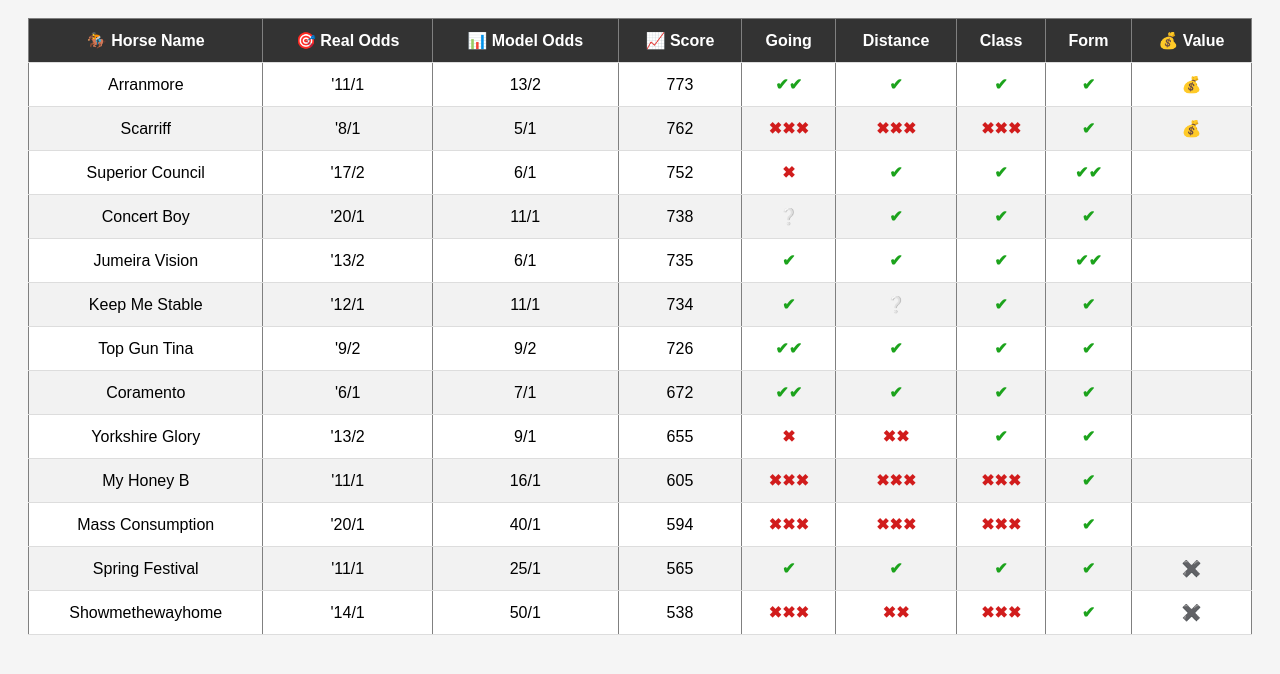
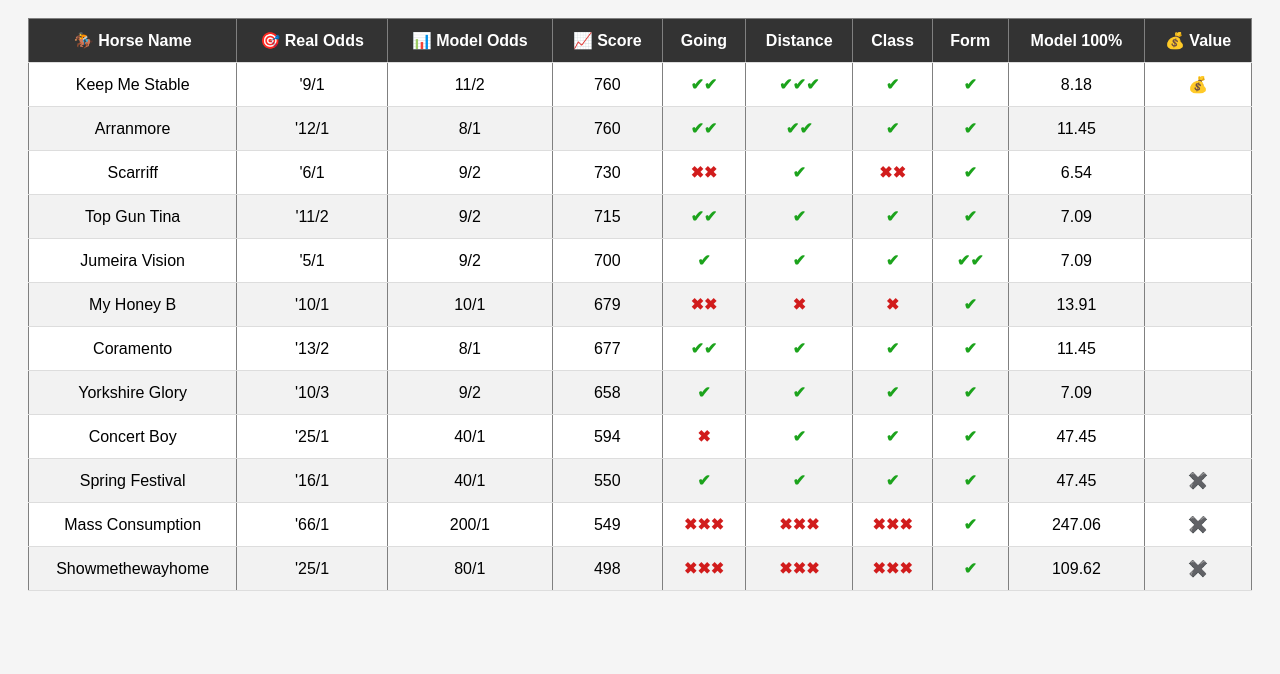
Before and after one commit to scottymelloty/racing-visualizer, a plain HTML site: page 16-55_Musselburgh.html in a window 1280 px wide. Shown: the part 68-742 px from the top of the page. Drawn offline with Linux system fonts and the light colour scheme.

Commit message:
Auto-upload 16-55_Musselburgh.html

```diff
--- a/16-55_Musselburgh.html
+++ b/16-55_Musselburgh.html
@@ -45,151 +45,153 @@
       <th>Distance</th>
       <th>Class</th>
       <th>Form</th>
+      <th>Model 100%</th>
       <th>💰 Value</th>
     </tr>
   </thead>
   <tbody>
     <tr>
+      <td>Keep Me Stable</td>
+      <td>'9/1</td>
+      <td>11/2</td>
+      <td>760</td>
+      <td><span style="color:#1ca31c;font-weight:bold;">✔</span><span style="color:#1ca31c;font-weight:bold;">✔</span></td>
+      <td><span style="color:#1ca31c;font-weight:bold;">✔</span><span style="color:#1ca31c;font-weight:bold;">✔</span><span style="color:#1ca31c;font-weight:bold;">✔</span></td>
+      <td><span style="color:#1ca31c;font-weight:bold;">✔</span></td>
+      <td><span style="color:#1ca31c;font-weight:bold;">✔</span></td>
+      <td>8.18</td>
+      <td>💰</td>
+    </tr>
+    <tr>
       <td>Arranmore</td>
-      <td>'11/1</td>
-      <td>13/2</td>
-      <td>773</td>
+      <td>'12/1</td>
+      <td>8/1</td>
+      <td>760</td>
+      <td><span style="color:#1ca31c;font-weight:bold;">✔</span><span style="color:#1ca31c;font-weight:bold;">✔</span></td>
+      <td><span style="color:#1ca31c;font-weight:bold;">✔</span><span style="color:#1ca31c;font-weight:bold;">✔</span></td>
+      <td><span style="color:#1ca31c;font-weight:bold;">✔</span></td>
+      <td><span style="color:#1ca31c;font-weight:bold;">✔</span></td>
+      <td>11.45</td>
+      <td></td>
+    </tr>
+    <tr>
+      <td>Scarriff</td>
+      <td>'6/1</td>
+      <td>9/2</td>
+      <td>730</td>
+      <td><span style="color:#d11c1c;font-weight:bold;">✖</span><span style="color:#d11c1c;font-weight:bold;">✖</span></td>
+      <td><span style="color:#1ca31c;font-weight:bold;">✔</span></td>
+      <td><span style="color:#d11c1c;font-weight:bold;">✖</span><span style="color:#d11c1c;font-weight:bold;">✖</span></td>
+      <td><span style="color:#1ca31c;font-weight:bold;">✔</span></td>
+      <td>6.54</td>
+      <td></td>
+    </tr>
+    <tr>
+      <td>Top Gun Tina</td>
+      <td>'11/2</td>
+      <td>9/2</td>
+      <td>715</td>
       <td><span style="color:#1ca31c;font-weight:bold;">✔</span><span style="color:#1ca31c;font-weight:bold;">✔</span></td>
       <td><span style="color:#1ca31c;font-weight:bold;">✔</span></td>
       <td><span style="color:#1ca31c;font-weight:bold;">✔</span></td>
       <td><span style="color:#1ca31c;font-weight:bold;">✔</span></td>
-      <td>💰</td>
+      <td>7.09</td>
+      <td></td>
     </tr>
     <tr>
-      <td>Scarriff</td>
-      <td>'8/1</td>
-      <td>5/1</td>
-      <td>762</td>
+      <td>Jumeira Vision</td>
+      <td>'5/1</td>
+      <td>9/2</td>
+      <td>700</td>
+      <td><span style="color:#1ca31c;font-weight:bold;">✔</span></td>
+      <td><span style="color:#1ca31c;font-weight:bold;">✔</span></td>
+      <td><span style="color:#1ca31c;font-weight:bold;">✔</span></td>
+      <td><span style="color:#1ca31c;font-weight:bold;">✔</span><span style="color:#1ca31c;font-weight:bold;">✔</span></td>
+      <td>7.09</td>
+      <td></td>
+    </tr>
+    <tr>
+      <td>My Honey B</td>
+      <td>'10/1</td>
+      <td>10/1</td>
+      <td>679</td>
+      <td><span style="color:#d11c1c;font-weight:bold;">✖</span><span style="color:#d11c1c;font-weight:bold;">✖</span></td>
+      <td><span style="color:#d11c1c;font-weight:bold;">✖</span></td>
+      <td><span style="color:#d11c1c;font-weight:bold;">✖</span></td>
+      <td><span style="color:#1ca31c;font-weight:bold;">✔</span></td>
+      <td>13.91</td>
+      <td></td>
+    </tr>
+    <tr>
+      <td>Coramento</td>
+      <td>'13/2</td>
+      <td>8/1</td>
+      <td>677</td>
+      <td><span style="color:#1ca31c;font-weight:bold;">✔</span><span style="color:#1ca31c;font-weight:bold;">✔</span></td>
+      <td><span style="color:#1ca31c;font-weight:bold;">✔</span></td>
+      <td><span style="color:#1ca31c;font-weight:bold;">✔</span></td>
+      <td><span style="color:#1ca31c;font-weight:bold;">✔</span></td>
+      <td>11.45</td>
+      <td></td>
+    </tr>
+    <tr>
+      <td>Yorkshire Glory</td>
+      <td>'10/3</td>
+      <td>9/2</td>
+      <td>658</td>
+      <td><span style="color:#1ca31c;font-weight:bold;">✔</span></td>
+      <td><span style="color:#1ca31c;font-weight:bold;">✔</span></td>
+      <td><span style="color:#1ca31c;font-weight:bold;">✔</span></td>
+      <td><span style="color:#1ca31c;font-weight:bold;">✔</span></td>
+      <td>7.09</td>
+      <td></td>
+    </tr>
+    <tr>
+      <td>Concert Boy</td>
+      <td>'25/1</td>
+      <td>40/1</td>
+      <td>594</td>
+      <td><span style="color:#d11c1c;font-weight:bold;">✖</span></td>
+      <td><span style="color:#1ca31c;font-weight:bold;">✔</span></td>
+      <td><span style="color:#1ca31c;font-weight:bold;">✔</span></td>
+      <td><span style="color:#1ca31c;font-weight:bold;">✔</span></td>
+      <td>47.45</td>
+      <td></td>
+    </tr>
+    <tr>
+      <td>Spring Festival</td>
+      <td>'16/1</td>
+      <td>40/1</td>
+      <td>550</td>
+      <td><span style="color:#1ca31c;font-weight:bold;">✔</span></td>
+      <td><span style="color:#1ca31c;font-weight:bold;">✔</span></td>
+      <td><span style="color:#1ca31c;font-weight:bold;">✔</span></td>
+      <td><span style="color:#1ca31c;font-weight:bold;">✔</span></td>
+      <td>47.45</td>
+      <td>✖️</td>
+    </tr>
+    <tr>
+      <td>Mass Consumption</td>
+      <td>'66/1</td>
+      <td>200/1</td>
+      <td>549</td>
       <td><span style="color:#d11c1c;font-weight:bold;">✖</span><span style="color:#d11c1c;font-weight:bold;">✖</span><span style="color:#d11c1c;font-weight:bold;">✖</span></td>
       <td><span style="color:#d11c1c;font-weight:bold;">✖</span><span style="color:#d11c1c;font-weight:bold;">✖</span><span style="color:#d11c1c;font-weight:bold;">✖</span></td>
       <td><span style="color:#d11c1c;font-weight:bold;">✖</span><span style="color:#d11c1c;font-weight:bold;">✖</span><span style="color:#d11c1c;font-weight:bold;">✖</span></td>
       <td><span style="color:#1ca31c;font-weight:bold;">✔</span></td>
-      <td>💰</td>
+      <td>247.06</td>
+      <td>✖️</td>
     </tr>
     <tr>
-      <td>Superior Council</td>
-      <td>'17/2</td>
-      <td>6/1</td>
-      <td>752</td>
-      <td><span style="color:#d11c1c;font-weight:bold;">✖</span></td>
-      <td><span style="color:#1ca31c;font-weight:bold;">✔</span></td>
-      <td><span style="color:#1ca31c;font-weight:bold;">✔</span></td>
-      <td><span style="color:#1ca31c;font-weight:bold;">✔</span><span style="color:#1ca31c;font-weight:bold;">✔</span></td>
-      <td></td>
-    </tr>
-    <tr>
-      <td>Concert Boy</td>
-      <td>'20/1</td>
-      <td>11/1</td>
-      <td>738</td>
-      <td><span style="color:#a020f0;font-weight:bold;">❔</span></td>
-      <td><span style="color:#1ca31c;font-weight:bold;">✔</span></td>
-      <td><span style="color:#1ca31c;font-weight:bold;">✔</span></td>
-      <td><span style="color:#1ca31c;font-weight:bold;">✔</span></td>
-      <td></td>
-    </tr>
-    <tr>
-      <td>Jumeira Vision</td>
-      <td>'13/2</td>
-      <td>6/1</td>
-      <td>735</td>
-      <td><span style="color:#1ca31c;font-weight:bold;">✔</span></td>
-      <td><span style="color:#1ca31c;font-weight:bold;">✔</span></td>
-      <td><span style="color:#1ca31c;font-weight:bold;">✔</span></td>
-      <td><span style="color:#1ca31c;font-weight:bold;">✔</span><span style="color:#1ca31c;font-weight:bold;">✔</span></td>
-      <td></td>
-    </tr>
-    <tr>
-      <td>Keep Me Stable</td>
-      <td>'12/1</td>
-      <td>11/1</td>
-      <td>734</td>
-      <td><span style="color:#1ca31c;font-weight:bold;">✔</span></td>
-      <td><span style="color:#a020f0;font-weight:bold;">❔</span></td>
-      <td><span style="color:#1ca31c;font-weight:bold;">✔</span></td>
-      <td><span style="color:#1ca31c;font-weight:bold;">✔</span></td>
-      <td></td>
-    </tr>
-    <tr>
-      <td>Top Gun Tina</td>
-      <td>'9/2</td>
-      <td>9/2</td>
-      <td>726</td>
-      <td><span style="color:#1ca31c;font-weight:bold;">✔</span><span style="color:#1ca31c;font-weight:bold;">✔</span></td>
-      <td><span style="color:#1ca31c;font-weight:bold;">✔</span></td>
-      <td><span style="color:#1ca31c;font-weight:bold;">✔</span></td>
-      <td><span style="color:#1ca31c;font-weight:bold;">✔</span></td>
-      <td></td>
-    </tr>
-    <tr>
-      <td>Coramento</td>
-      <td>'6/1</td>
-      <td>7/1</td>
-      <td>672</td>
-      <td><span style="color:#1ca31c;font-weight:bold;">✔</span><span style="color:#1ca31c;font-weight:bold;">✔</span></td>
-      <td><span style="color:#1ca31c;font-weight:bold;">✔</span></td>
-      <td><span style="color:#1ca31c;font-weight:bold;">✔</span></td>
-      <td><span style="color:#1ca31c;font-weight:bold;">✔</span></td>
-      <td></td>
-    </tr>
-    <tr>
-      <td>Yorkshire Glory</td>
-      <td>'13/2</td>
-      <td>9/1</td>
-      <td>655</td>
-      <td><span style="color:#d11c1c;font-weight:bold;">✖</span></td>
-      <td><span style="color:#d11c1c;font-weight:bold;">✖</span><span style="color:#d11c1c;font-weight:bold;">✖</span></td>
-      <td><span style="color:#1ca31c;font-weight:bold;">✔</span></td>
-      <td><span style="color:#1ca31c;font-weight:bold;">✔</span></td>
-      <td></td>
-    </tr>
-    <tr>
-      <td>My Honey B</td>
-      <td>'11/1</td>
-      <td>16/1</td>
-      <td>605</td>
+      <td>Showmethewayhome</td>
+      <td>'25/1</td>
+      <td>80/1</td>
+      <td>498</td>
       <td><span style="color:#d11c1c;font-weight:bold;">✖</span><span style="color:#d11c1c;font-weight:bold;">✖</span><span style="color:#d11c1c;font-weight:bold;">✖</span></td>
       <td><span style="color:#d11c1c;font-weight:bold;">✖</span><span style="color:#d11c1c;font-weight:bold;">✖</span><span style="color:#d11c1c;font-weight:bold;">✖</span></td>
       <td><span style="color:#d11c1c;font-weight:bold;">✖</span><span style="color:#d11c1c;font-weight:bold;">✖</span><span style="color:#d11c1c;font-weight:bold;">✖</span></td>
       <td><span style="color:#1ca31c;font-weight:bold;">✔</span></td>
-      <td></td>
-    </tr>
-    <tr>
-      <td>Mass Consumption</td>
-      <td>'20/1</td>
-      <td>40/1</td>
-      <td>594</td>
-      <td><span style="color:#d11c1c;font-weight:bold;">✖</span><span style="color:#d11c1c;font-weight:bold;">✖</span><span style="color:#d11c1c;font-weight:bold;">✖</span></td>
-      <td><span style="color:#d11c1c;font-weight:bold;">✖</span><span style="color:#d11c1c;font-weight:bold;">✖</span><span style="color:#d11c1c;font-weight:bold;">✖</span></td>
-      <td><span style="color:#d11c1c;font-weight:bold;">✖</span><span style="color:#d11c1c;font-weight:bold;">✖</span><span style="color:#d11c1c;font-weight:bold;">✖</span></td>
-      <td><span style="color:#1ca31c;font-weight:bold;">✔</span></td>
-      <td></td>
-    </tr>
-    <tr>
-      <td>Spring Festival</td>
-      <td>'11/1</td>
-      <td>25/1</td>
-      <td>565</td>
-      <td><span style="color:#1ca31c;font-weight:bold;">✔</span></td>
-      <td><span style="color:#1ca31c;font-weight:bold;">✔</span></td>
-      <td><span style="color:#1ca31c;font-weight:bold;">✔</span></td>
-      <td><span style="color:#1ca31c;font-weight:bold;">✔</span></td>
-      <td>✖️</td>
-    </tr>
-    <tr>
-      <td>Showmethewayhome</td>
-      <td>'14/1</td>
-      <td>50/1</td>
-      <td>538</td>
-      <td><span style="color:#d11c1c;font-weight:bold;">✖</span><span style="color:#d11c1c;font-weight:bold;">✖</span><span style="color:#d11c1c;font-weight:bold;">✖</span></td>
-      <td><span style="color:#d11c1c;font-weight:bold;">✖</span><span style="color:#d11c1c;font-weight:bold;">✖</span></td>
-      <td><span style="color:#d11c1c;font-weight:bold;">✖</span><span style="color:#d11c1c;font-weight:bold;">✖</span><span style="color:#d11c1c;font-weight:bold;">✖</span></td>
-      <td><span style="color:#1ca31c;font-weight:bold;">✔</span></td>
+      <td>109.62</td>
       <td>✖️</td>
     </tr>
   </tbody>
```
